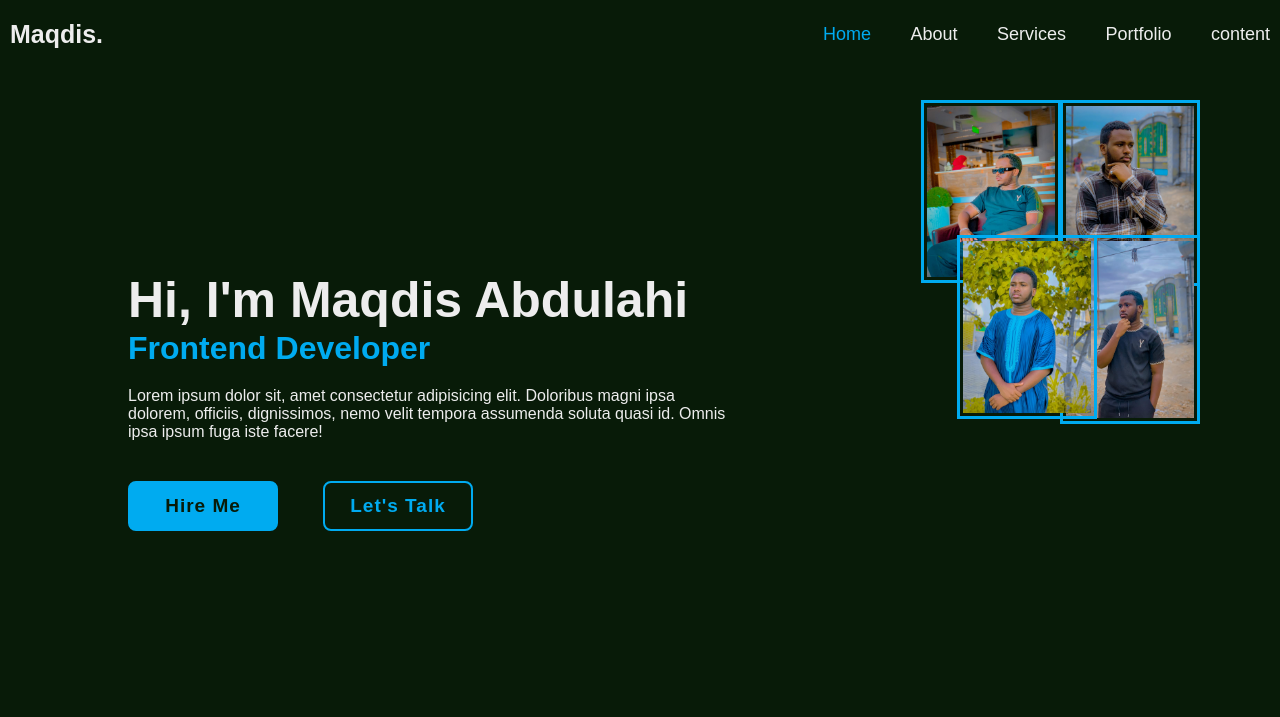
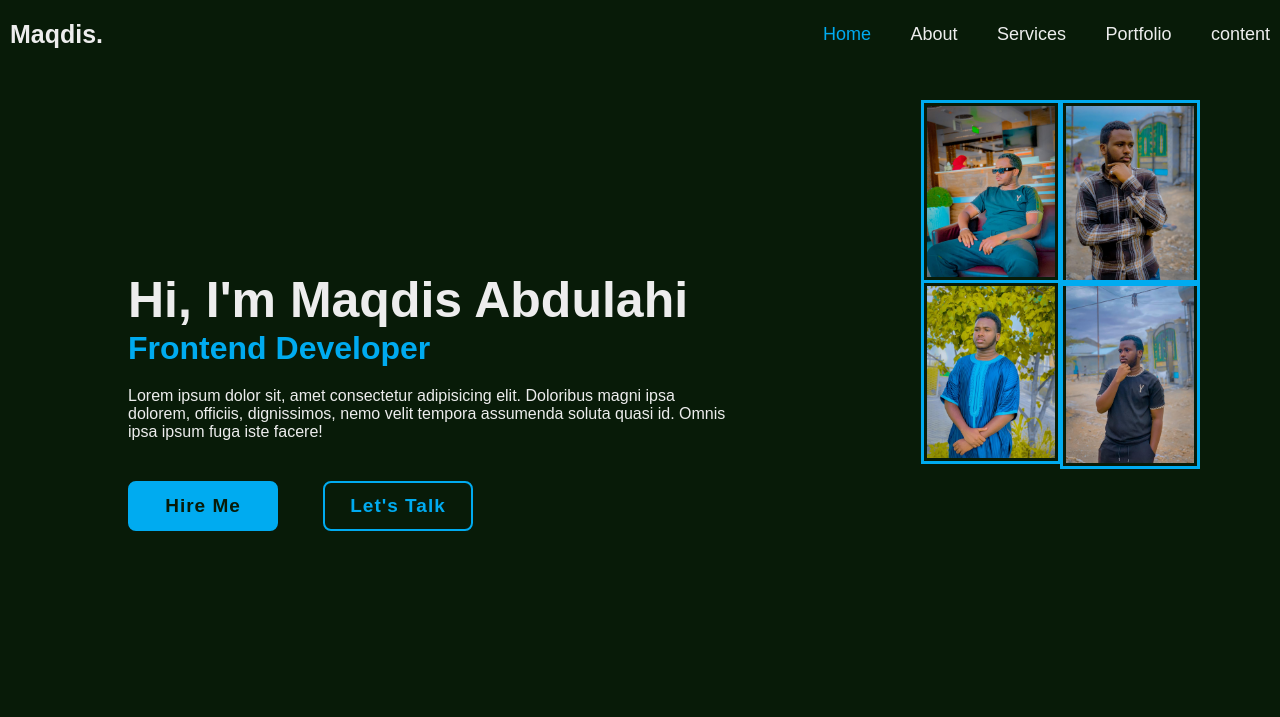
Before and after one commit to maqdisdimsa/maqdis, a plain HTML site: page index.html in a window 1280 px wide. Shown: the top 717 px of the page. Drawn offline with nearby package versions, Linux system fonts and the light colour scheme.

Commit message:
Add files via upload

```diff
--- a/style.css
+++ b/style.css
@@ -189,7 +189,7 @@ body{
     height: 180pxpx;
     border: 3px solid #00abf0;
     padding: 3px;
-    top: 235px;
+    top: 280px;
     right: 80px;
 }
 .maqdid img{
@@ -198,6 +198,6 @@ body{
     height: 180pxpx;
     border: 3px solid #00abf0;
     padding: 3px;
-    top: 235px;
-    right: 183px;
+    top: 280px;
+    right: 219px;
 }
```
